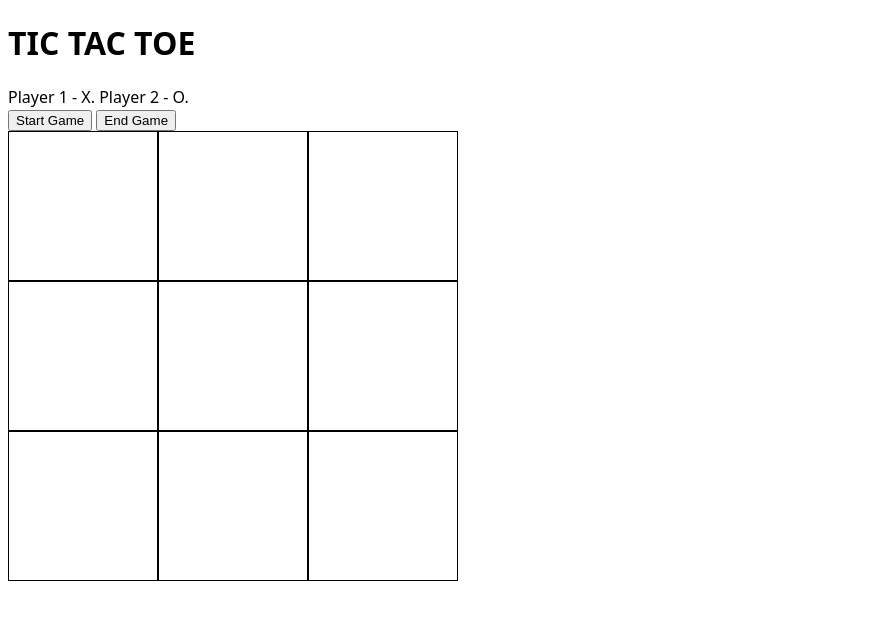
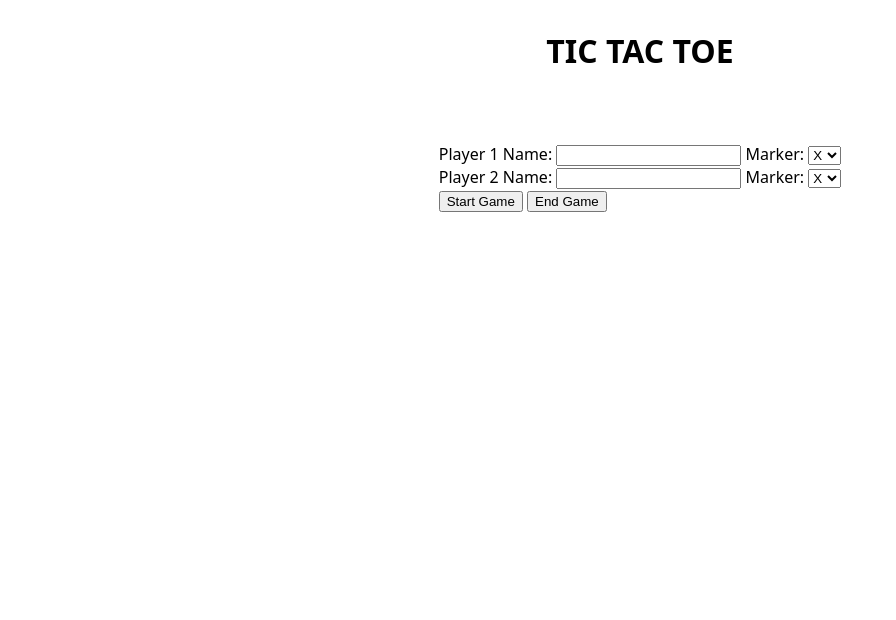
Before and after one commit to Hiya-its-Aya/tic-tac-toe, a plain HTML site: page index.html in a window 1280 px wide. Both pictures are taken after a click on the button "Start Game". Shown: the whole page, without its empty margins (0-896 px from the left). Drawn offline with Linux system fonts and the light colour scheme.

Commit message:
more stuff

```diff
--- a/index.html
+++ b/index.html
@@ -10,21 +10,33 @@
 </head>
 <body>
     <h1 id="title">TIC TAC TOE</h1>
-    <div>Player 1 - X. Player 2 - O.</div>
+    <div id="player-input">
+        <div id="player-1">
+            <label for="player-1-name"> Player 1 Name: </label>
+            <input type="text" id="player-1-name" >
+
+            <label for="marker-1-choice"> Marker: </label>
+            <select name="marker-1-choice" class="marker-1-choice">
+                <option value="X" class="X">X</option>
+                <option value="O" class="O">O</option>
+            </select>
+        </div>
+        <div id="player-2">
+            <label for="player-2-name"> Player 2 Name:</label>
+            <input type="text" id="player-2-name">
+
+            <label for="marker-2-choice">Marker: </label>
+            <select name="marker-2-choice" class="marker-2-choice">
+                <option value="X" class="X">X</option>
+                <option value="O" class="O">O</option>
+            </select>
+        </div>
     <button id="start">Start Game</button>
     <button id="end">End Game</button>
-    <!-- <div id="player-input">
-        <div id="player-1">
-            <label for="player-1-name"> </label>
-            <input type="text" id="player-1-name" >
-
-        </div>
-        <div id="player-2">
-            <label for="player-2-name"></label>
-            <input type="text" id="player-2-name">
-        </div> -->
     </div>
+    <div id="stuff"></div>
     <div id="gameboard">
+        <!-- <div class="cell"></div>
         <div class="cell"></div>
         <div class="cell"></div>
         <div class="cell"></div>
@@ -32,8 +44,7 @@
         <div class="cell"></div>
         <div class="cell"></div>
         <div class="cell"></div>
-        <div class="cell"></div>
-        <div class="cell"></div>
+        <div class="cell"></div> -->
     </div>
     <div id="winner"></div>
 </body>
--- a/script.js
+++ b/script.js
@@ -1,2 +1,43 @@
 //store player info x2
 //gamebord
+const p1name = document.querySelector("#player-1-name");
+const p2name = document.querySelector("#player-2-name");
+const m1choice = document.querySelector(".marker-1-choice");
+const m2choice = document.querySelector(".marker-2-choice");
+const start = document.querySelector("#start");
+const stuff = document.querySelector("#stuff");
+const p = document.createElement('p');
+
+start.addEventListener('click', () => {
+    const player1 = playerFactory(p1name.value, m1choice.value);
+    const player2 = playerFactory(p2name.value, m2choice.value);
+    if(player1.marker == player2.marker){
+        console.log("Each player must have a different marker.")
+    }
+    else{
+        player1.sayHello();
+        player2.sayHello();
+        playGame(player1, player2);
+    }
+})
+
+
+
+const gameBoard = (() => {
+
+    return {};
+  })();
+
+
+function playGame(player1, player2){
+
+}
+
+const playerFactory = (name, marker) => {
+    const sayHello = () => {
+        p.setAttribute('id', "p");
+        p.textContent = "Hello " + name + ", you're playing with the " + marker + " marker!";
+        stuff.appendChild(p);
+    };
+    return {name, marker, sayHello};
+}
--- a/styles.css
+++ b/styles.css
@@ -1,5 +1,10 @@
 body{
+    height: 100vh;
     font-family: system-ui, -apple-system, BlinkMacSystemFont, 'Segoe UI', Roboto, Oxygen, Ubuntu, Cantarell, 'Open Sans', 'Helvetica Neue', sans-serif;
+    display: flex;
+    flex-direction: column;
+    justify-content: space-between;
+    align-items: center;
 }
 
 #gameboard{
@@ -12,3 +17,7 @@ body{
 .cell{
     border: 1px solid black;
 }
+
+.cell:hover{
+    background-color: lightblue;
+}
```
